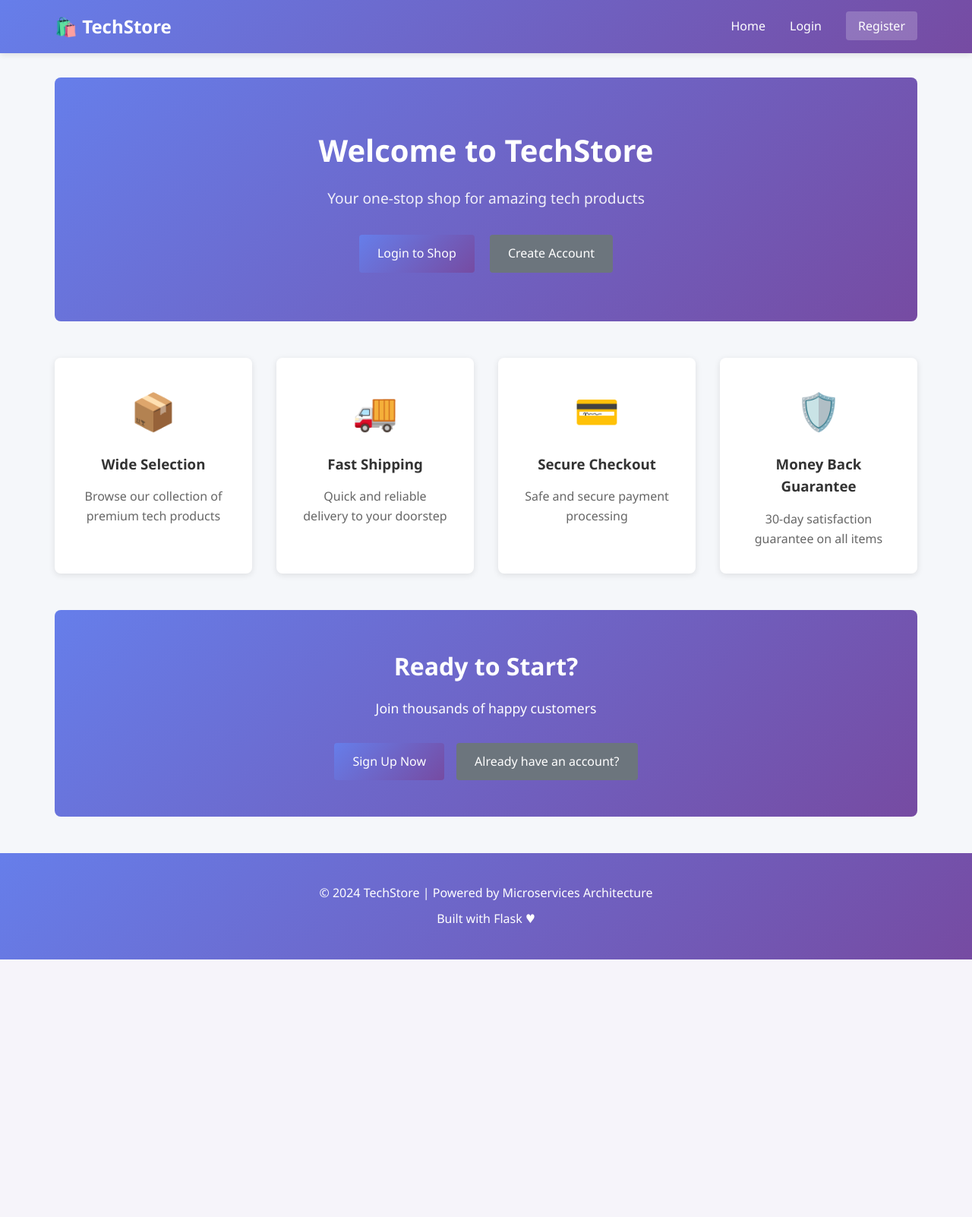
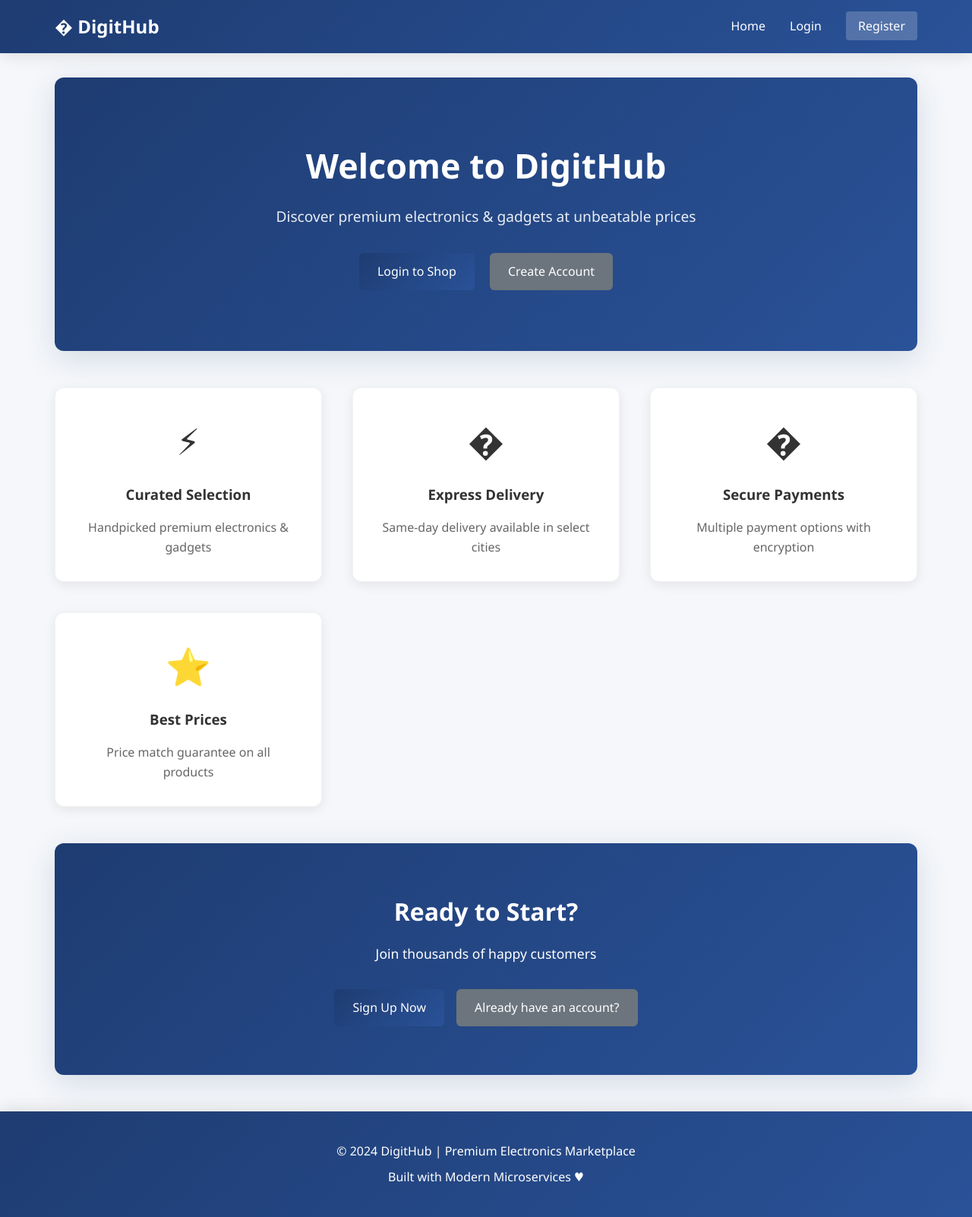
Before and after one commit to charanvb/capstone-app, a Flask app: page / in a window 1280 px wide. Shown: the whole page at 76% size. Before the commit the page ends 1263 px from the top, so only its background shows below. Run offline with Flask 3, Linux system fonts and the light colour scheme.

Commit message:
working app

```diff
--- a/ui-service/app.py
+++ b/ui-service/app.py
@@ -8,10 +8,11 @@ app.secret_key = "ui-service-secret-key"
 
 # ==================== SERVICE CONFIGURATION ====================
 # Service URLs for inter-service communication
-USER_SERVICE_URL = os.getenv("USER_SERVICE_URL", "http://localhost:5001")
-PRODUCT_SERVICE_URL = os.getenv("PRODUCT_SERVICE_URL", "http://localhost:5002")
-CART_SERVICE_URL = os.getenv("CART_SERVICE_URL", "http://localhost:5003")
-PAYMENT_SERVICE_URL = os.getenv("PAYMENT_SERVICE_URL", "http://localhost:5004")
+
+USER_SERVICE_URL = os.getenv("USER_SERVICE_URL") or "http://user-service:5001"
+PRODUCT_SERVICE_URL = os.getenv("PRODUCT_SERVICE_URL") or "http://product-service:5002"
+CART_SERVICE_URL = os.getenv("CART_SERVICE_URL") or "http://cart-service:5003"
+PAYMENT_SERVICE_URL = os.getenv("PAYMENT_SERVICE_URL") or "http://payment-service:5004"
 
 
 # ==================== HELPER FUNCTIONS ====================
--- a/ui-service/static/style.css
+++ b/ui-service/static/style.css
@@ -24,10 +24,10 @@ a:hover {
 
 /* ==================== NAVBAR ==================== */
 .navbar {
-    background: linear-gradient(135deg, #667eea 0%, #764ba2 100%);
+    background: linear-gradient(135deg, #1e3c72 0%, #2a5298 100%);
     color: white;
     padding: 0;
-    box-shadow: 0 2px 8px rgba(0, 0, 0, 0.1);
+    box-shadow: 0 4px 20px rgba(0, 0, 0, 0.1);
     position: sticky;
     top: 0;
     z-index: 100;
@@ -158,22 +158,23 @@ a:hover {
     display: inline-block;
     padding: 0.75rem 1.5rem;
     border: none;
-    border-radius: 4px;
+    border-radius: 6px;
     cursor: pointer;
     font-size: 1rem;
     transition: all 0.3s ease;
     text-align: center;
     text-decoration: none;
+    font-weight: 500;
 }
 
 .btn-primary {
-    background: linear-gradient(135deg, #667eea 0%, #764ba2 100%);
+    background: linear-gradient(135deg, #1e3c72 0%, #2a5298 100%);
     color: white;
 }
 
 .btn-primary:hover {
-    transform: translateY(-2px);
-    box-shadow: 0 4px 12px rgba(102, 126, 234, 0.4);
+    transform: translateY(-3px);
+    box-shadow: 0 6px 20px rgba(30, 60, 114, 0.3);
 }
 
 .btn-secondary {
@@ -217,17 +218,19 @@ a:hover {
 
 /* ==================== HERO SECTION ==================== */
 .hero {
-    background: linear-gradient(135deg, #667eea 0%, #764ba2 100%);
+    background: linear-gradient(135deg, #1e3c72 0%, #2a5298 100%);
     color: white;
-    padding: 4rem 2rem;
+    padding: 5rem 2rem;
     text-align: center;
-    border-radius: 8px;
+    border-radius: 12px;
     margin-bottom: 3rem;
+    box-shadow: 0 10px 40px rgba(30, 60, 114, 0.15);
 }
 
 .hero-content h1 {
-    font-size: 2.5rem;
+    font-size: 2.8rem;
     margin-bottom: 1rem;
+    font-weight: 700;
 }
 
 .hero-content p {
@@ -243,23 +246,24 @@ a:hover {
 /* ==================== FEATURES ==================== */
 .features-container {
     display: grid;
-    grid-template-columns: repeat(auto-fit, minmax(250px, 1fr));
-    gap: 2rem;
+    grid-template-columns: repeat(auto-fit, minmax(260px, 1fr));
+    gap: 2.5rem;
     margin: 3rem 0;
 }
 
 .feature-card {
     background: white;
     padding: 2rem;
-    border-radius: 8px;
+    border-radius: 12px;
     text-align: center;
-    box-shadow: 0 2px 8px rgba(0, 0, 0, 0.1);
-    transition: transform 0.3s ease;
+    box-shadow: 0 4px 15px rgba(0, 0, 0, 0.08);
+    transition: transform 0.3s ease, box-shadow 0.3s ease;
+    border: 1px solid rgba(0, 0, 0, 0.05);
 }
 
 .feature-card:hover {
-    transform: translateY(-5px);
-    box-shadow: 0 8px 16px rgba(0, 0, 0, 0.15);
+    transform: translateY(-8px);
+    box-shadow: 0 12px 30px rgba(0, 0, 0, 0.12);
 }
 
 .feature-icon {
@@ -278,12 +282,13 @@ a:hover {
 
 /* ==================== CTA SECTION ==================== */
 .cta-section {
-    background: linear-gradient(135deg, #667eea 0%, #764ba2 100%);
+    background: linear-gradient(135deg, #1e3c72 0%, #2a5298 100%);
     color: white;
-    padding: 3rem 2rem;
-    border-radius: 8px;
+    padding: 4rem 2rem;
+    border-radius: 12px;
     text-align: center;
     margin: 3rem 0;
+    box-shadow: 0 10px 40px rgba(30, 60, 114, 0.15);
 }
 
 .cta-section h2 {
@@ -981,11 +988,12 @@ a:hover {
 
 /* ==================== FOOTER ==================== */
 .footer {
-    background: linear-gradient(135deg, #667eea 0%, #764ba2 100%);
+    background: linear-gradient(135deg, #1e3c72 0%, #2a5298 100%);
     color: white;
     text-align: center;
     padding: 2rem;
     margin-top: 3rem;
+    box-shadow: 0 -4px 20px rgba(0, 0, 0, 0.1);
 }
 
 .footer-content p {
--- a/ui-service/templates/base.html
+++ b/ui-service/templates/base.html
@@ -3,7 +3,7 @@
 <head>
     <meta charset="UTF-8">
     <meta name="viewport" content="width=device-width, initial-scale=1.0">
-    <title>{% block title %}E-Commerce Store{% endblock %}</title>
+    <title>{% block title %}DigitHub - Premium Electronics{% endblock %}</title>
     <link rel="stylesheet" href="{{ url_for('static', filename='style.css') }}">
 </head>
 <body>
@@ -11,7 +11,7 @@
     <nav class="navbar">
         <div class="navbar-container">
             <div class="navbar-brand">
-                <a href="{{ url_for('home') }}" class="logo">🛍️ TechStore</a>
+                <a href="{{ url_for('home') }}" class="logo">� DigitHub</a>
             </div>
             <ul class="nav-menu">
                 <li><a href="{{ url_for('home') }}" class="nav-link">Home</a></li>
@@ -48,8 +48,8 @@
     <!-- Footer -->
     <footer class="footer">
         <div class="footer-content">
-            <p>&copy; 2024 TechStore | Powered by Microservices Architecture</p>
-            <p>Built with Flask &hearts;</p>
+            <p>&copy; 2024 DigitHub | Premium Electronics Marketplace</p>
+            <p>Built with Modern Microservices &hearts;</p>
         </div>
     </footer>
 </body>
--- a/ui-service/templates/cart.html
+++ b/ui-service/templates/cart.html
@@ -1,6 +1,6 @@
 {% extends "base.html" %}
 
-{% block title %}Shopping Cart - TechStore{% endblock %}
+{% block title %}Shopping Cart - DigitHub{% endblock %}
 
 {% block content %}
 <div class="cart-container">
--- a/ui-service/templates/checkout.html
+++ b/ui-service/templates/checkout.html
@@ -1,6 +1,6 @@
 {% extends "base.html" %}
 
-{% block title %}Checkout - TechStore{% endblock %}
+{% block title %}Checkout - DigitHub{% endblock %}
 
 {% block content %}
 <div class="checkout-container">
--- a/ui-service/templates/index.html
+++ b/ui-service/templates/index.html
@@ -1,12 +1,12 @@
 {% extends "base.html" %}
 
-{% block title %}Home - TechStore{% endblock %}
+{% block title %}Home - DigitHub{% endblock %}
 
 {% block content %}
 <div class="hero">
     <div class="hero-content">
-        <h1>Welcome to TechStore</h1>
-        <p>Your one-stop shop for amazing tech products</p>
+        <h1>Welcome to DigitHub</h1>
+        <p>Discover premium electronics & gadgets at unbeatable prices</p>
         {% if session.get('username') %}
             <a href="{{ url_for('shop') }}" class="btn btn-primary">Start Shopping</a>
         {% else %}
@@ -19,24 +19,24 @@
 <section class="features">
     <div class="features-container">
         <div class="feature-card">
-            <div class="feature-icon">📦</div>
-            <h3>Wide Selection</h3>
-            <p>Browse our collection of premium tech products</p>
+            <div class="feature-icon">⚡</div>
+            <h3>Curated Selection</h3>
+            <p>Handpicked premium electronics & gadgets</p>
         </div>
         <div class="feature-card">
-            <div class="feature-icon">🚚</div>
-            <h3>Fast Shipping</h3>
-            <p>Quick and reliable delivery to your doorstep</p>
+            <div class="feature-icon">�</div>
+            <h3>Express Delivery</h3>
+            <p>Same-day delivery available in select cities</p>
         </div>
         <div class="feature-card">
-            <div class="feature-icon">💳</div>
-            <h3>Secure Checkout</h3>
-            <p>Safe and secure payment processing</p>
+            <div class="feature-icon">�</div>
+            <h3>Secure Payments</h3>
+            <p>Multiple payment options with encryption</p>
         </div>
         <div class="feature-card">
-            <div class="feature-icon">🛡️</div>
-            <h3>Money Back Guarantee</h3>
-            <p>30-day satisfaction guarantee on all items</p>
+            <div class="feature-icon">⭐</div>
+            <h3>Best Prices</h3>
+            <p>Price match guarantee on all products</p>
         </div>
     </div>
 </section>
--- a/ui-service/templates/login.html
+++ b/ui-service/templates/login.html
@@ -1,6 +1,6 @@
 {% extends "base.html" %}
 
-{% block title %}Login - TechStore{% endblock %}
+{% block title %}Login - DigitHub{% endblock %}
 
 {% block content %}
 <div class="auth-container">
--- a/ui-service/templates/order-history.html
+++ b/ui-service/templates/order-history.html
@@ -1,6 +1,6 @@
 {% extends "base.html" %}
 
-{% block title %}Order History - TechStore{% endblock %}
+{% block title %}Order History - DigitHub{% endblock %}
 
 {% block content %}
 <div class="order-history-container">
--- a/ui-service/templates/payment-success.html
+++ b/ui-service/templates/payment-success.html
@@ -1,6 +1,6 @@
 {% extends "base.html" %}
 
-{% block title %}Payment Success - TechStore{% endblock %}
+{% block title %}Payment Success - DigitHub{% endblock %}
 
 {% block content %}
 <div class="success-container">
--- a/ui-service/templates/register.html
+++ b/ui-service/templates/register.html
@@ -1,12 +1,12 @@
 {% extends "base.html" %}
 
-{% block title %}Register - TechStore{% endblock %}
+{% block title %}Register - DigitHub{% endblock %}
 
 {% block content %}
 <div class="auth-container">
     <div class="auth-card">
         <h2>Create Account</h2>
-        <p class="auth-subtitle">Join TechStore today</p>
+        <p class="auth-subtitle">Join DigitHub today</p>
 
         <form method="POST" class="auth-form">
             <div class="form-group">
--- a/ui-service/templates/shop.html
+++ b/ui-service/templates/shop.html
@@ -1,11 +1,11 @@
 {% extends "base.html" %}
 
-{% block title %}Shop - TechStore{% endblock %}
+{% block title %}Shop - DigitHub{% endblock %}
 
 {% block content %}
 <div class="shop-container">
-    <h1>Shop Products</h1>
-    <p class="shop-subtitle">Browse our collection of premium tech products</p>
+    <h1>Explore Our Collection</h1>
+    <p class="shop-subtitle">Discover the latest premium electronics & gadgets</p>
 
     {% if products %}
         <div class="products-grid">
```
Also changed, not shown: other parts of ui-service/static/style.css (+14 -12 lines).
